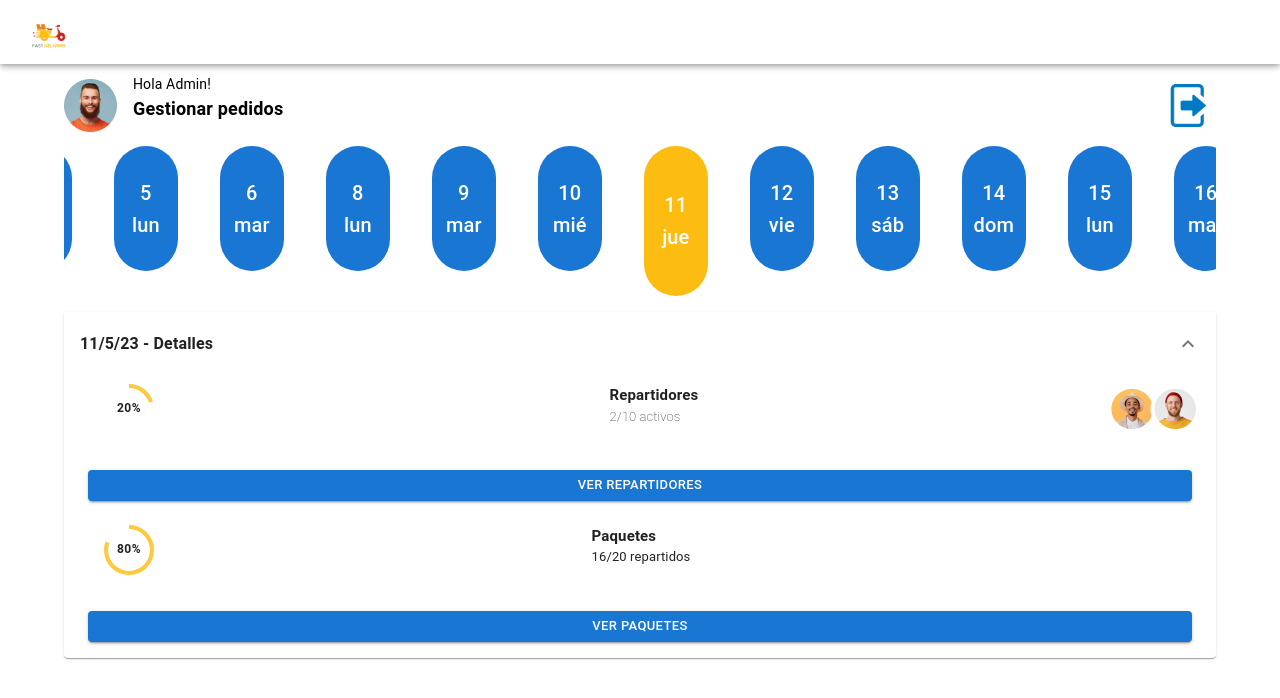
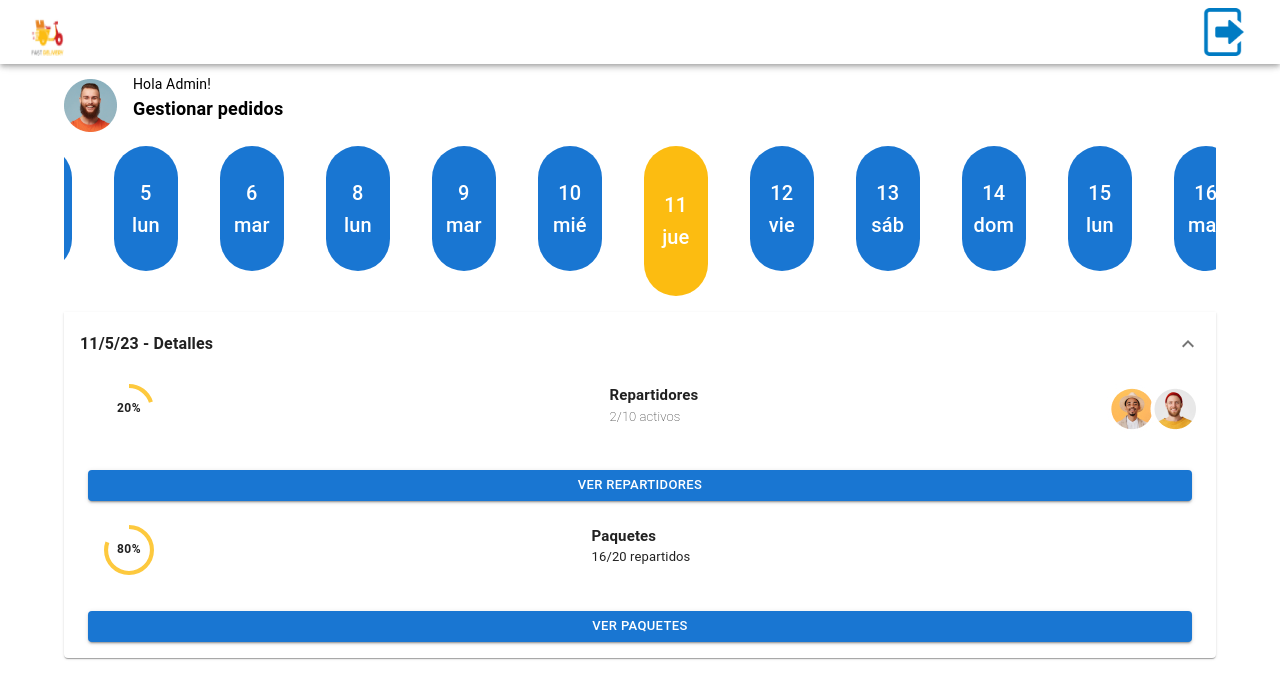
Before and after one commit to p5-staffys/fast-delivery, a Next.js app in the folder fd-frontend/: page /management/scheduleManagement in a window 1280 px wide. Shown: the top 698 px of the page. Built offline with nearby package versions, Linux system fonts and the light colour scheme; no server answers.

Commit message:
fix: moved button logout into a Header

```diff
--- a/fd-frontend/src/app/deliveryMan/services/user.services.ts
+++ b/fd-frontend/src/app/deliveryMan/services/user.services.ts
@@ -22,6 +22,7 @@ export const signOut = async (): Promise<void> => {
   try {
     firebaseSignOut();
     localStorage.removeItem("idToken");
+    localStorage.removeItem("user");
   } catch (error: unknown) {
     throw error;
   }
--- a/fd-frontend/src/app/deliveryMan/workingDay/components/header.tsx
+++ b/fd-frontend/src/app/deliveryMan/workingDay/components/header.tsx
@@ -1,15 +1,57 @@
 "use client";
-import { AppBar, Box, Toolbar } from "@mui/material";
+import { AppBar, Box, Button, Toolbar } from "@mui/material";
 import Image from "next/image";
 import avatar from "../../../../asset/logo.png";
 import { ReactElement } from "react";
+import logout from "../../../../asset/logout.png";
+import { signOut } from "../../services/user.services";
+import { styled } from "@mui/system";
+import { useRouter } from "next/navigation";
+
+const StyledImage = styled(Image)({
+  height: "3rem",
+  width: "3rem",
+  "@media (max-width:600px)": {
+    height: "2rem",
+  },
+});
+
+const StyledButton = styled(Button)({
+  minWidth: "auto",
+  padding: "0.5rem",
+  "& img": {
+    height: "3rem",
+    width: "auto",
+    filter:
+      "brightness(0) saturate(100%) invert(34%) sepia(98%) saturate(7434%) hue-rotate(189deg) brightness(109%) contrast(108%)",
+  },
+  "&:hover": {
+    filter:
+      "brightness(0) saturate(100%) invert(34%) sepia(98%) saturate(7434%) hue-rotate(189deg) brightness(50%) contrast(108%)",
+  },
+  "@media (max-width:600px)": {
+    "& img": {
+      height: "2rem",
+    },
+  },
+});
 
 const Header = (): ReactElement => {
+  const router = useRouter();
+
+  const handleLogout = async (): Promise<void> => {
+    await signOut();
+    router.push("/");
+  };
+
   return (
     <Box sx={{ flexGrow: 1, mb: 8 }}>
       <AppBar color="inherit">
-        <Toolbar>
-          <Image alt="logo" src={avatar} />
+        <Toolbar sx={{ justifyContent: "space-between" }}>
+          <StyledImage alt="logo" src={avatar} />
+          <StyledButton onClick={handleLogout}>
+            <Image src={logout} alt="logout" />
+          </StyledButton>
         </Toolbar>
       </AppBar>
     </Box>
--- a/fd-frontend/src/app/deliveryMan/workingDay/layout.tsx
+++ b/fd-frontend/src/app/deliveryMan/workingDay/layout.tsx
@@ -6,7 +6,7 @@ interface Props {
 
 function WorkingDayLayout({ children }: Props): React.ReactElement {
   return (
-    <div>
+    <div style={{ marginTop: "3rem" }}>
       <Header />
       {children}
     </div>
--- a/fd-frontend/src/app/management/scheduleManagement/layout.tsx
+++ b/fd-frontend/src/app/management/scheduleManagement/layout.tsx
@@ -7,7 +7,7 @@ interface Props {
 
 function WorkingDayLayout({ children }: Props): React.ReactElement {
   return (
-    <div>
+    <div style={{ marginTop: "3rem" }}>
       <Header />
       {children}
     </div>
--- a/fd-frontend/src/app/management/scheduleManagement/page.tsx
+++ b/fd-frontend/src/app/management/scheduleManagement/page.tsx
@@ -4,18 +4,14 @@ import Image from "next/image";
 import logoAdmin from "../../../asset/ImgAdmin.png";
 import logo1 from "../../../asset/logito1.png";
 import logo2 from "../../../asset/logito2.jpg";
-import logout from "../../../asset/logout.png";
 import React, { useState } from "react";
 import { Accordion, AccordionDetails, AccordionSummary, Button, Typography } from "@mui/material";
 import ExpandMoreIcon from "@mui/icons-material/ExpandMore";
 import Link from "next/link";
 import DayList from "./components/carousel";
 import Progress from "./components/progress";
-import { signOut } from "../services/admin.service";
-import { useRouter } from "next/navigation";
 
 const Agenda = (): JSX.Element => {
-  const router = useRouter();
   const today = new Date();
   const formattedDate = today.toLocaleDateString("es-ES", { dateStyle: "short" });
   // eslint-disable-next-line @typescript-eslint/no-unused-vars
@@ -31,11 +27,6 @@ const Agenda = (): JSX.Element => {
     }
     check();
   }, []); */
-
-  const handleLogout = async (): Promise<void> => {
-    await signOut();
-    router.push("/");
-  };
 
   /* if (!isAdmin) {
     return (
@@ -54,31 +45,6 @@ const Agenda = (): JSX.Element => {
             <Typography sx={{ fontSize: "14px" }}>Hola Admin!</Typography>
             <Typography sx={{ fontFamily: "Roboto", fontSize: "18px", fontWeight: 700 }}>Gestionar pedidos</Typography>
           </Box>
-          <button
-            style={{
-              display: "flex",
-              textAlign: "right",
-              justifyContent: "center",
-              alignItems: "center",
-              backgroundColor: "transparent",
-              border: "none",
-              cursor: "pointer",
-              transition: "all 0.3s",
-            }}
-            onClick={handleLogout}
-          >
-            <Image
-              src={logout}
-              alt="logout"
-              width={43}
-              height={43}
-              style={{
-                filter:
-                  "brightness(0) saturate(100%) invert(34%) sepia(98%) saturate(7434%) hue-rotate(189deg) brightness(109%) contrast(108%)",
-                color: "blue",
-              }}
-            />
-          </button>
         </Box>
         <DayList />
         <Accordion sx={{ mt: 2 }} defaultExpanded={true}>
```
Also changed, not shown: fd-frontend/src/app/management/page.tsx (+19 -12 lines).
